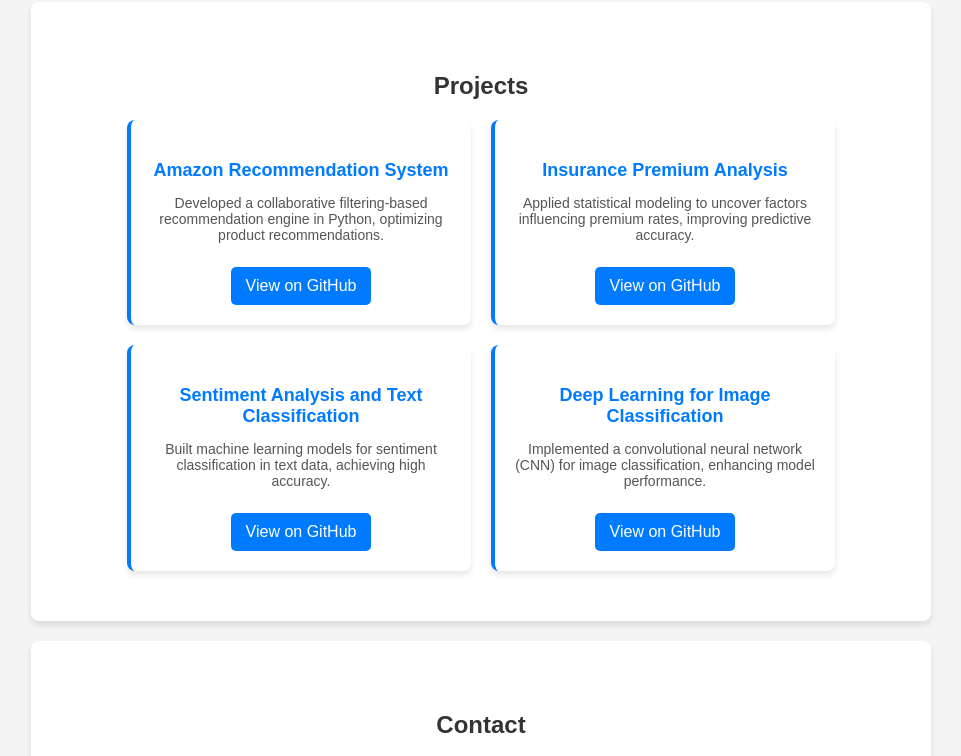
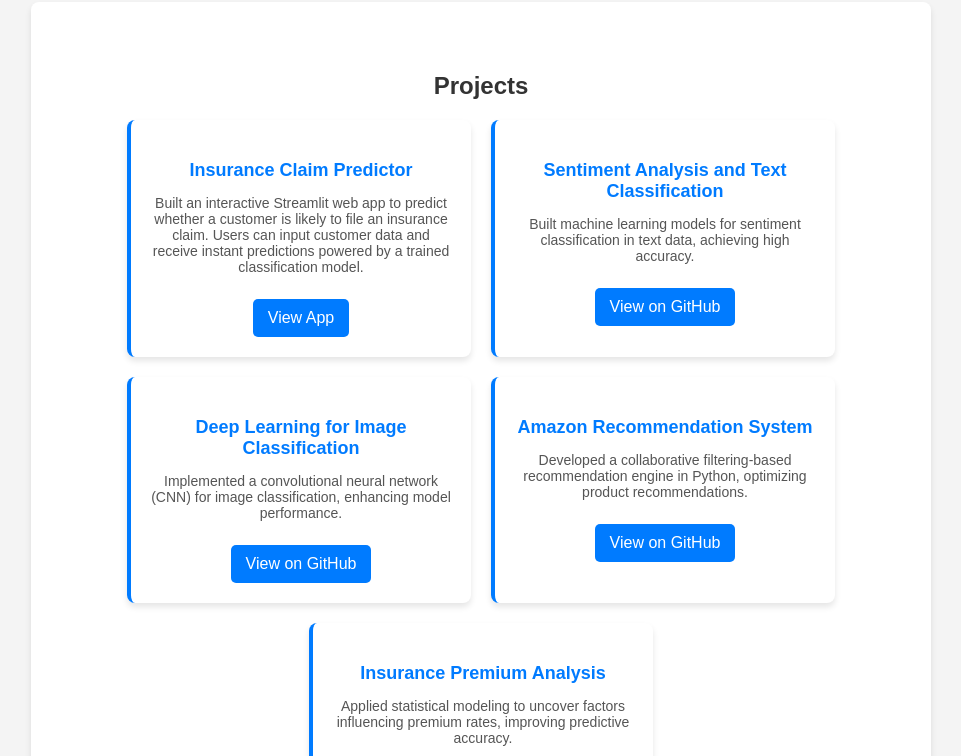
Before and after one commit to falidill/portfolio-website, a plain HTML site: page index.html in a window 1280 px wide. Shown: the part 2660-3416 px from the top of the page, without its empty margins (159-1120 px from the left). Drawn offline with Linux system fonts and the light colour scheme.

Commit message:
Add files via upload

```diff
--- a/index.html
+++ b/index.html
@@ -127,32 +127,43 @@
 
         <div class="projects-container">
 
-          <!-- Project 1: Amazon Recommendation System -->
+
+
+          <!-- Project 1: Insurance Charges Predictor -->
+          <div class="project-card">
+            <h3>Insurance Claim Predictor</h3>
+            <p>Built an interactive Streamlit web app to predict whether a customer is likely to file an insurance claim. Users can input customer data and receive instant predictions powered by a trained classification model.</p>
+            <a href="https://insurance-claim-predictor-8ep2mqqchbn4gxasgpz53d.streamlit.app/" target="_blank" class="btn">View App</a>             <!-- Optional: Add GitHub link if available -->
+            <!-- <a href="https://github.com/yourusername/insurance-claim-predictor" target="_blank" class="btn">View Code</a> -->
+          </div>
+
+
+          <!-- Project 2: Sentiment Analysis and Text Classification -->
+          <div class="project-card">
+            <h3>Sentiment Analysis and Text Classification</h3>
+            <p>Built machine learning models for sentiment classification in text data, achieving high accuracy.</p>
+            <a href="https://github.com/falidill/Sentiment-Analysis-and-Text-Classification-in-Natural-Language-Processing" target="_blank" class="btn">View on GitHub</a>
+          </div>
+
+          <!-- Project 3: Deep Learning for Image Classification -->
+          <div class="project-card">
+            <h3>Deep Learning for Image Classification</h3>
+            <p>Implemented a convolutional neural network (CNN) for image classification, enhancing model performance.</p>
+            <a href="https://github.com/falidill/Deep-Learning" target="_blank" class="btn">View on GitHub</a>
+          </div>
+
+          <!-- Project 4: Amazon Recommendation System -->
           <div class="project-card">
             <h3>Amazon Recommendation System</h3>
             <p>Developed a collaborative filtering-based recommendation engine in Python, optimizing product recommendations.</p>
             <a href="https://github.com/falidill/Amazon-Recommendation-System" target="_blank" class="btn">View on GitHub</a>
           </div>
 
-          <!-- Project 2: Insurance Premium Analysis -->
+          <!-- Project 5: Insurance Premium Analysis -->
           <div class="project-card">
             <h3>Insurance Premium Analysis</h3>
             <p>Applied statistical modeling to uncover factors influencing premium rates, improving predictive accuracy.</p>
             <a href="https://github.com/falidill/Factors-that-influence-insurance-premiums" target="_blank" class="btn">View on GitHub</a>
-          </div>
-
-          <!-- Project 3: Sentiment Analysis and Text Classification -->
-          <div class="project-card">
-            <h3>Sentiment Analysis and Text Classification</h3>
-            <p>Built machine learning models for sentiment classification in text data, achieving high accuracy.</p>
-            <a href="https://github.com/falidill/Sentiment-Analysis-and-Text-Classification-in-Natural-Language-Processing" target="_blank" class="btn">View on GitHub</a>
-          </div>
-
-          <!-- Project 4: Deep Learning for Image Classification -->
-          <div class="project-card">
-            <h3>Deep Learning for Image Classification</h3>
-            <p>Implemented a convolutional neural network (CNN) for image classification, enhancing model performance.</p>
-            <a href="https://github.com/falidill/Deep-Learning" target="_blank" class="btn">View on GitHub</a>
           </div>
 
 
```
